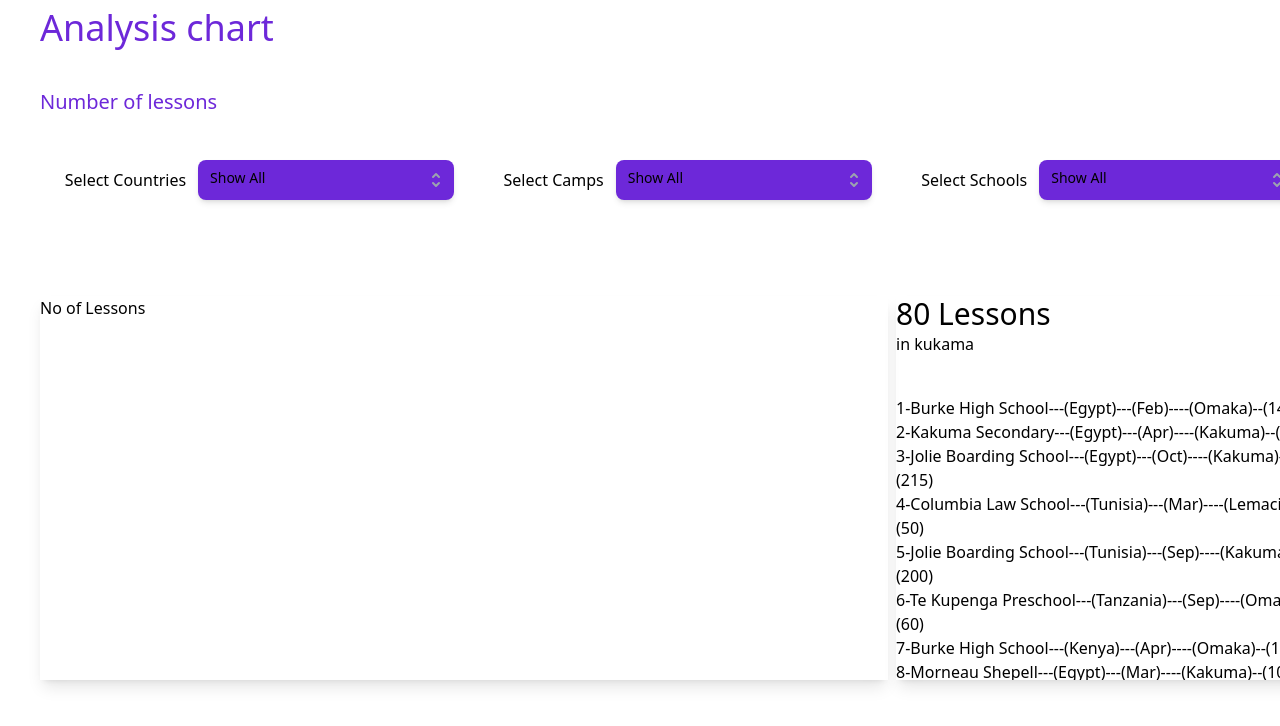
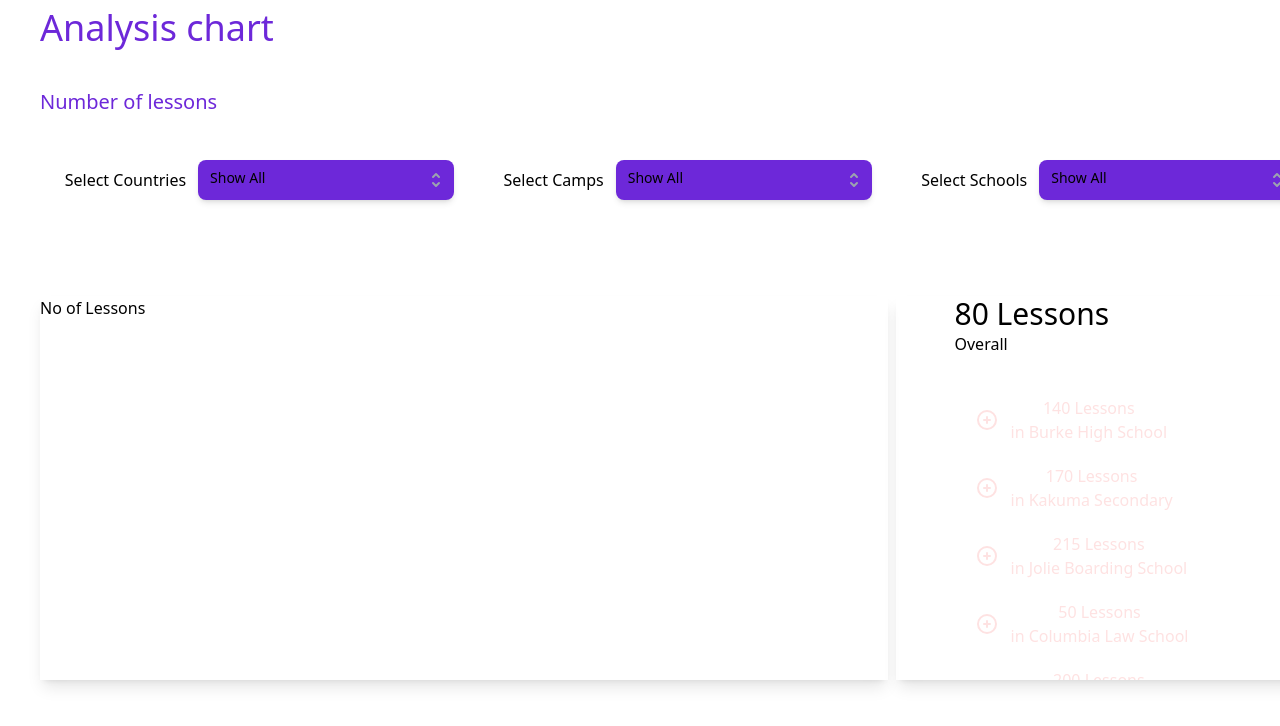
Before and after one commit to Moataz5197/analysis-vois, a Next.js app: page / in a window 1280 px wide. Shown: the top 726 px of the page. Built offline with nearby package versions, Linux system fonts and the light colour scheme.

Commit message:
Feature:SchoolCards Added

```diff
--- /dev/null
+++ b/components/SchoolCards/SchoolCards.tsx
@@ -0,0 +1,55 @@
+import { Dispatch, SetStateAction, useState } from "react";
+
+interface SchoolCards {
+  school: string;
+  lessons: number;
+  items: string[];
+  onItemClick: Dispatch<SetStateAction<string[]>>;
+}
+
+function SchoolCards({ school, lessons, onItemClick, items }: SchoolCards) {
+  const [isActive, setIsActive] = useState<boolean>(false);
+  const handleOnClick = () => {
+    const schoolIdx = items.findIndex((item) => item == school);
+
+    if (schoolIdx > -1) {
+      const newItems = [...items];
+      newItems.splice(schoolIdx, 1);
+      onItemClick(newItems);
+    } else {
+      onItemClick([...items, school]);
+    }
+    setIsActive(!isActive);
+  };
+  return (
+    <button
+      className={`flex justify-center space-x-3 m-5 ${
+        isActive ? "text-red-500" : "text-red-100"
+      }`}
+      onClick={handleOnClick}
+    >
+      <div className="mt-3">
+        <svg
+          xmlns="http://www.w3.org/2000/svg"
+          className="h-6 w-6"
+          fill="none"
+          viewBox="0 0 24 24"
+          stroke="currentColor"
+          strokeWidth={2}
+        >
+          <path
+            strokeLinecap="round"
+            strokeLinejoin="round"
+            d="M12 9v3m0 0v3m0-3h3m-3 0H9m12 0a9 9 0 11-18 0 9 9 0 0118 0z"
+          />
+        </svg>
+      </div>
+      <div>
+        <h2> {lessons} Lessons </h2>
+        <h3> in {school}</h3>
+      </div>
+    </button>
+  );
+}
+
+export default SchoolCards;
--- /dev/null
+++ b/components/SchoolCards/index.tsx
@@ -0,0 +1 @@
+export { default } from "./SchoolCards";
--- a/pages/index.tsx
+++ b/pages/index.tsx
@@ -2,6 +2,7 @@ import type { NextPage } from "next";
 import { useSchools } from "../store";
 import fs from "fs";
 import ListMenu from "../components/ListMenu";
+import SchoolCards from "../components/SchoolCards";
 
 export function getServerSideProps() {
   const resp = fs.readFileSync(
@@ -26,6 +27,8 @@ const Home: NextPage = () => {
     setSelectedCamp,
     selectedSchool,
     setSelectedSchool,
+    selectedGraphData,
+    setSelectedGraphData,
   } = useSchools();
   const SelectedSchools = schools
     .map((element, index) => element.school)
@@ -71,15 +74,18 @@ const Home: NextPage = () => {
               <div className="flex-col items-center justify-center">
                 <div className=" mb-10">
                   <h1 className="text-3xl">80 Lessons</h1>
-                  <h2>in kukama</h2>
+                  <h2>
+                    {selectedCamp == "" ? "Overall" : `in ${selectedCamp}`}
+                  </h2>
                 </div>
-                {schools.map((s, i) => (
-                  <div key={i}>
-                    <h2>
-                      {i + 1}-
-                      {`${s.school}---(${s.country})---(${s.month})----(${s.camp})--(${s.lessons})`}
-                    </h2>
-                  </div>
+                {schools.map((s, schoolIdx: number) => (
+                  <SchoolCards
+                    key={schoolIdx}
+                    school={s.school}
+                    lessons={s.lessons}
+                    items={selectedGraphData}
+                    onItemClick={setSelectedGraphData}
+                  />
                 ))}
               </div>
             </div>
--- a/store/store.tsx
+++ b/store/store.tsx
@@ -4,8 +4,8 @@ import {
   createContext,
   useContext,
   ReactNode,
-  useEffect
-} from 'react';
+  useEffect,
+} from "react";
 interface Schools {
   id: string;
   month: string;
@@ -24,12 +24,13 @@ const useSchoolsController = (schools: Schools[]) => {
     ?.map((school: Schools) => school.camp)
     ?.filter((value, index, self) => self.indexOf(value) === index);
 
-  uniqueCamps.unshift('');
-  uniqueCountries.unshift('');
+  uniqueCamps.unshift("");
+  uniqueCountries.unshift("");
 
-  const [selectedCountry, setSelectedCountry] = useState('');
-  const [selectedCamp, setSelectedCamp] = useState('');
-  const [selectedSchool, setSelectedSchool] = useState('');
+  const [selectedCountry, setSelectedCountry] = useState("");
+  const [selectedCamp, setSelectedCamp] = useState("");
+  const [selectedSchool, setSelectedSchool] = useState("");
+  const [selectedGraphData, setSelectedGraphData] = useState<string[]>([""]);
   useEffect(() => {}, [selectedCountry, selectedCamp, selectedSchool]);
   const filteredSchools = useMemo(
     () =>
@@ -51,25 +52,29 @@ const useSchoolsController = (schools: Schools[]) => {
     setSelectedCamp,
     selectedSchool,
     setSelectedSchool,
-    schools: filteredSchools
+    schools: filteredSchools,
+    selectedGraphData,
+    setSelectedGraphData,
   };
 };
 
 const SchoolsContext = createContext<ReturnType<typeof useSchoolsController>>({
   uniqueCountries: [],
   uniqueCamps: [],
-  selectedCountry: '',
+  selectedCountry: "",
   setSelectedCountry: () => {},
-  selectedCamp: '',
+  selectedCamp: "",
   setSelectedCamp: () => {},
-  selectedSchool: '',
+  selectedSchool: "",
   setSelectedSchool: () => {},
-  schools: []
+  schools: [],
+  selectedGraphData: [],
+  setSelectedGraphData: () => {},
 });
 
 export const SchoolsProvider = ({
   schools,
-  children
+  children,
 }: {
   schools: Schools[];
   children: ReactNode;
```
